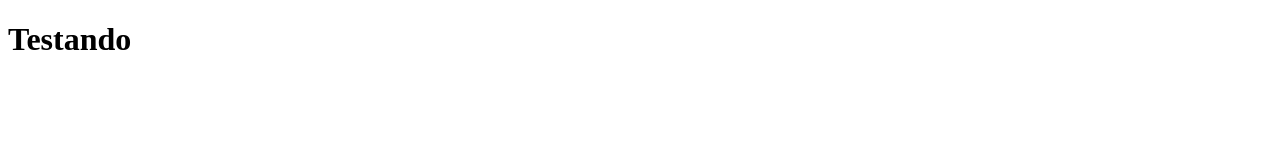
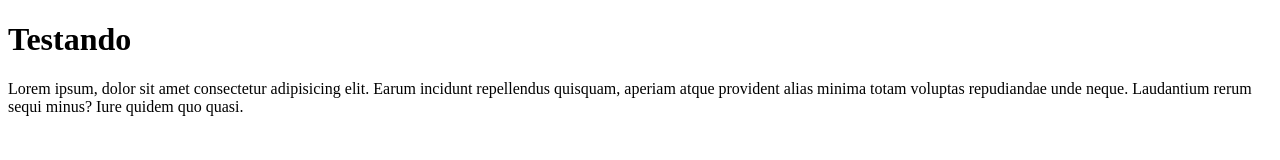
Before and after one commit to ricardodev1605/teste, a plain HTML site: page index.html in a window 1280 px wide. Drawn offline with Linux system fonts and the light colour scheme.

Commit message:
paragrafo no arquivo index.html

```diff
--- a/index.html
+++ b/index.html
@@ -1,13 +1,18 @@
 <!DOCTYPE html>
 <html lang="en">
+
 <head>
     <meta charset="UTF-8">
     <meta http-equiv="X-UA-Compatible" content="IE=edge">
     <meta name="viewport" content="width=device-width, initial-scale=1.0">
     <title>Document</title>
 </head>
+
 <body>
     <h1>Testando</h1>
+    <p>Lorem ipsum, dolor sit amet consectetur adipisicing elit. Earum incidunt repellendus quisquam, aperiam atque
+        provident alias minima totam voluptas repudiandae unde neque. Laudantium rerum sequi minus? Iure quidem quo
+        quasi.</p>
+</body>
 
-</body>
 </html>
```
